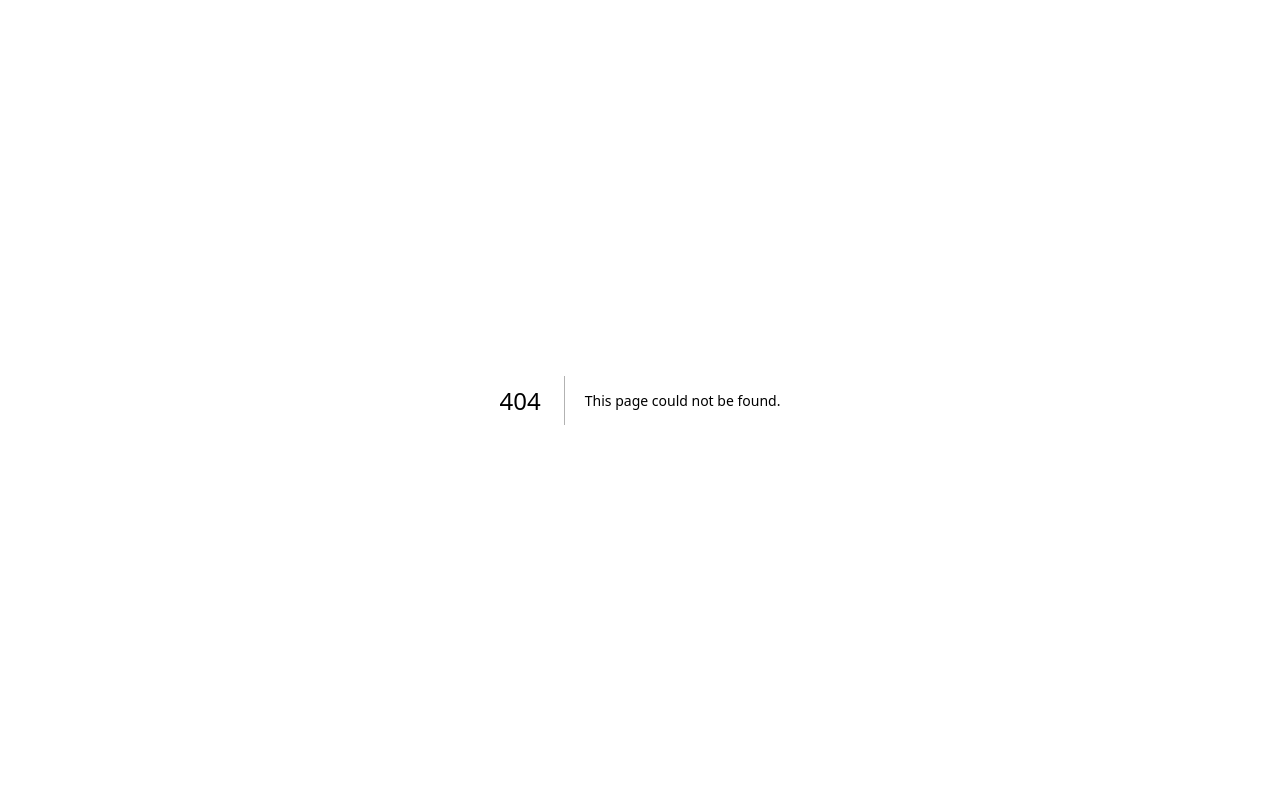
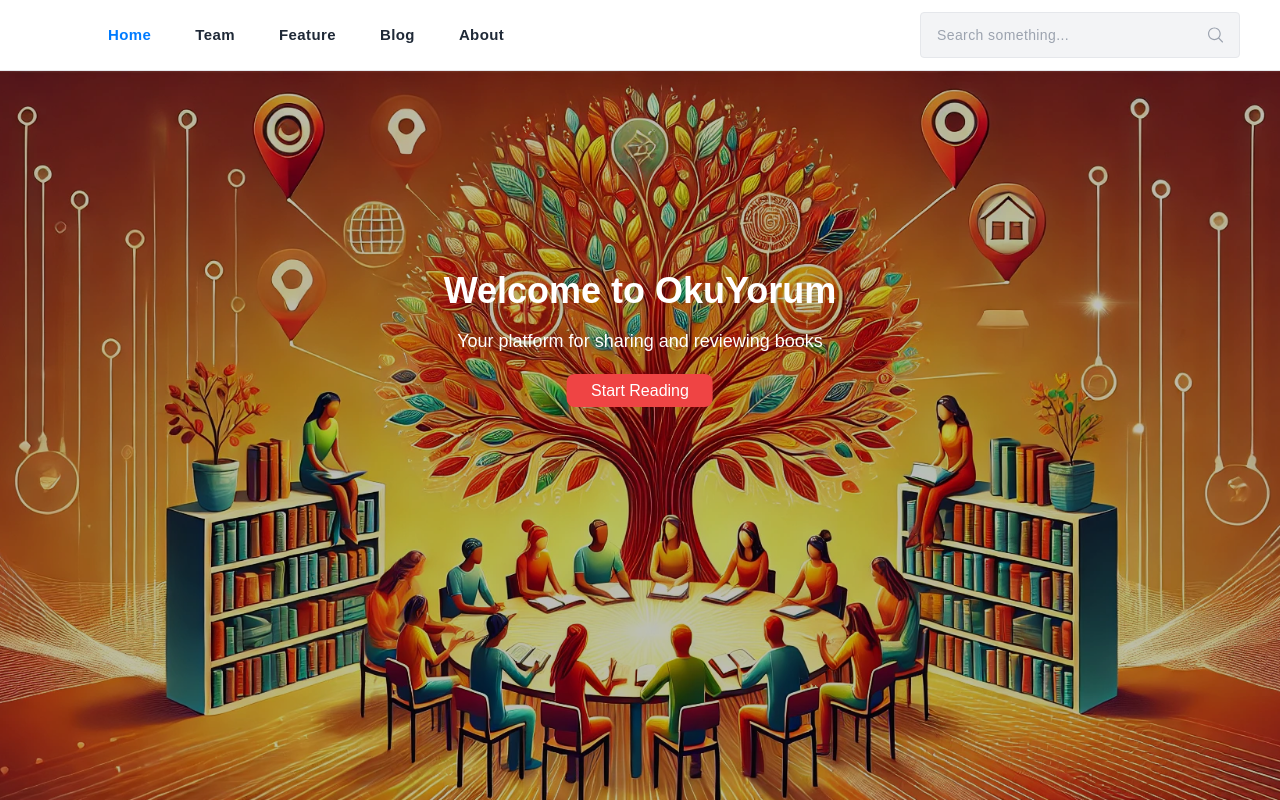
Before and after one commit to belkiz-ozbek/OkuYorum, a Next.js app in the folder frontend/: page /auth/homepage in a window 1280 px wide. Before the commit this address had no page. Shown: the top 800 px of the page. Built offline with nearby package versions, Linux system fonts and the light colour scheme.

Commit message:
#26 homepage,signup ve login oluşturuldu.

```diff
--- /dev/null
+++ b/frontend/app/auth/homepage/page.tsx
@@ -0,0 +1,105 @@
+// pages/index.tsx
+import React from 'react';
+
+const HomePage = () => {
+  return (
+    <>
+      {/* Header Section */}
+      <header class='flex border-b py-3 px-4 sm:px-10 bg-white font-[sans-serif] min-h-[70px] tracking-wide relative z-50'>
+      <div class='flex flex-wrap items-center gap-5 w-full'>
+
+
+        <div id="collapseMenu"
+          class='max-lg:hidden lg:!block max-lg:w-full max-lg:fixed max-lg:before:fixed max-lg:before:bg-black max-lg:before:opacity-50 max-lg:before:inset-0 max-lg:before:z-50'>
+          <button id="toggleClose" class='lg:hidden fixed top-2 right-4 z-[100] rounded-full bg-white w-9 h-9 flex items-center justify-center border'>
+            <svg xmlns="http://www.w3.org/2000/svg" class="w-3.5 h-3.5 fill-black" viewBox="0 0 320.591 320.591">
+              <path
+                d="M30.391 318.583a30.37 30.37 0 0 1-21.56-7.288c-11.774-11.844-11.774-30.973 0-42.817L266.643 10.665c12.246-11.459 31.462-10.822 42.921 1.424 10.362 11.074 10.966 28.095 1.414 39.875L51.647 311.295a30.366 30.366 0 0 1-21.256 7.288z"
+                data-original="#000000"></path>
+              <path
+                d="M287.9 318.583a30.37 30.37 0 0 1-21.257-8.806L8.83 51.963C-2.078 39.225-.595 20.055 12.143 9.146c11.369-9.736 28.136-9.736 39.504 0l259.331 257.813c12.243 11.462 12.876 30.679 1.414 42.922-.456.487-.927.958-1.414 1.414a30.368 30.368 0 0 1-23.078 7.288z"
+                data-original="#000000"></path>
+            </svg>
+          </button>
+
+          <ul
+            class='lg:flex lg:ml-14 lg:gap-x-5 max-lg:space-y-3 max-lg:fixed max-lg:bg-white max-lg:w-1/2 max-lg:min-w-[300px] max-lg:top-0 max-lg:left-0 max-lg:p-6 max-lg:h-full max-lg:shadow-md max-lg:overflow-auto z-50'>
+            <li class='mb-6 hidden max-lg:block'>
+              <a href="javascript:void(0)"><img src="https://readymadeui.com/readymadeui.svg" alt="logo" class='w-36' />
+              </a>
+            </li>
+            <li class='max-lg:border-b max-lg:py-3 px-3'>
+              <a href='javascript:void(0)'
+                class='lg:hover:text-[#007bff] text-[#007bff] block font-semibold text-[15px]'>Home</a>
+            </li>
+            <li class='max-lg:border-b max-lg:py-3 px-3'><a href='javascript:void(0)'
+              class='lg:hover:text-[#007bff] text-gray-800 block font-semibold text-[15px]'>Team</a>
+            </li>
+            <li class='max-lg:border-b max-lg:py-3 px-3'><a href='javascript:void(0)'
+              class='lg:hover:text-[#007bff] text-gray-800 block font-semibold text-[15px]'>Feature</a>
+            </li>
+            <li class='max-lg:border-b max-lg:py-3 px-3'><a href='javascript:void(0)'
+              class='lg:hover:text-[#007bff] text-gray-800 block font-semibold text-[15px]'>Blog</a>
+            </li>
+            <li class='max-lg:border-b max-lg:py-3 px-3'><a href='javascript:void(0)'
+              class='lg:hover:text-[#007bff] text-gray-800 block font-semibold text-[15px]'>About</a>
+            </li>
+          </ul>
+        </div>
+
+        <button id="toggleOpen" class='lg:hidden ml-auto'>
+          <svg class="w-7 h-7" fill="#000" viewBox="0 0 20 20" xmlns="http://www.w3.org/2000/svg">
+            <path fill-rule="evenodd"
+              d="M3 5a1 1 0 011-1h12a1 1 0 110 2H4a1 1 0 01-1-1zM3 10a1 1 0 011-1h12a1 1 0 110 2H4a1 1 0 01-1-1zM3 15a1 1 0 011-1h12a1 1 0 110 2H4a1 1 0 01-1-1z"
+              clip-rule="evenodd"></path>
+          </svg>
+        </button>
+
+        <div class='flex lg:ml-auto max-lg:w-full'>
+          <div
+            class='flex xl:w-80 max-xl:w-full bg-gray-100 px-4 py-3 rounded outline outline-transparent border focus-within:border-blue-600 focus-within:bg-transparent transition-all'>
+            <input type='text' placeholder='Search something...'
+              class='w-full text-sm bg-transparent rounded outline-none pr-2' />
+            <svg xmlns="http://www.w3.org/2000/svg" viewBox="0 0 192.904 192.904" width="16px"
+              class="cursor-pointer fill-gray-400">
+              <path
+                d="m190.707 180.101-47.078-47.077c11.702-14.072 18.752-32.142 18.752-51.831C162.381 36.423 125.959 0 81.191 0 36.422 0 0 36.423 0 81.193c0 44.767 36.422 81.187 81.191 81.187 19.688 0 37.759-7.049 51.831-18.751l47.079 47.078a7.474 7.474 0 0 0 5.303 2.197 7.498 7.498 0 0 0 5.303-12.803zM15 81.193C15 44.694 44.693 15 81.191 15c36.497 0 66.189 29.694 66.189 66.193 0 36.496-29.692 66.187-66.189 66.187C44.693 147.38 15 117.689 15 81.193z">
+              </path>
+            </svg>
+          </div>
+        </div>
+      </div>
+    </header>
+
+      {/* Main Content */}
+      <div className="relative h-screen flex justify-center items-center">
+        <div
+          className="absolute inset-0 bg-cover bg-center bg-no-repeat brightness-75"
+          style={{
+            backgroundImage: `url('/background.jpg')`,
+          }}
+        ></div>
+        <div className="absolute top-1/4 left-1/2 transform -translate-x-1/2 text-center text-white">
+          <h1 className="text-4xl font-bold mb-4">Welcome to OkuYorum</h1>
+          <p className="text-lg mb-6">Your platform for sharing and reviewing books</p>
+          <a href="/auth/login" className="bg-red-500 text-white px-6 py-2 rounded-lg hover:bg-red-600">
+            Start Reading
+          </a>
+        </div>
+      </div>
+
+      {/* Footer Section */}
+      <footer className="bg-gray-800 text-white p-4 mt-10">
+        <div className="max-w-screen-xl mx-auto text-center">
+          <p>&copy; 2024 OkuYorum. All rights reserved.</p>
+          <div className="mt-2">
+            <a href="/privacy-policy" className="hover:text-red-500">Privacy Policy</a> |
+            <a href="/terms-of-service" className="hover:text-red-500"> Terms of Service</a>
+          </div>
+        </div>
+      </footer>
+    </>
+  );
+};
+
+export default HomePage;
```
Also changed, not shown: frontend/package.json (+9 -8 lines), 1 other file (tests, documents, lock files or other folders).
